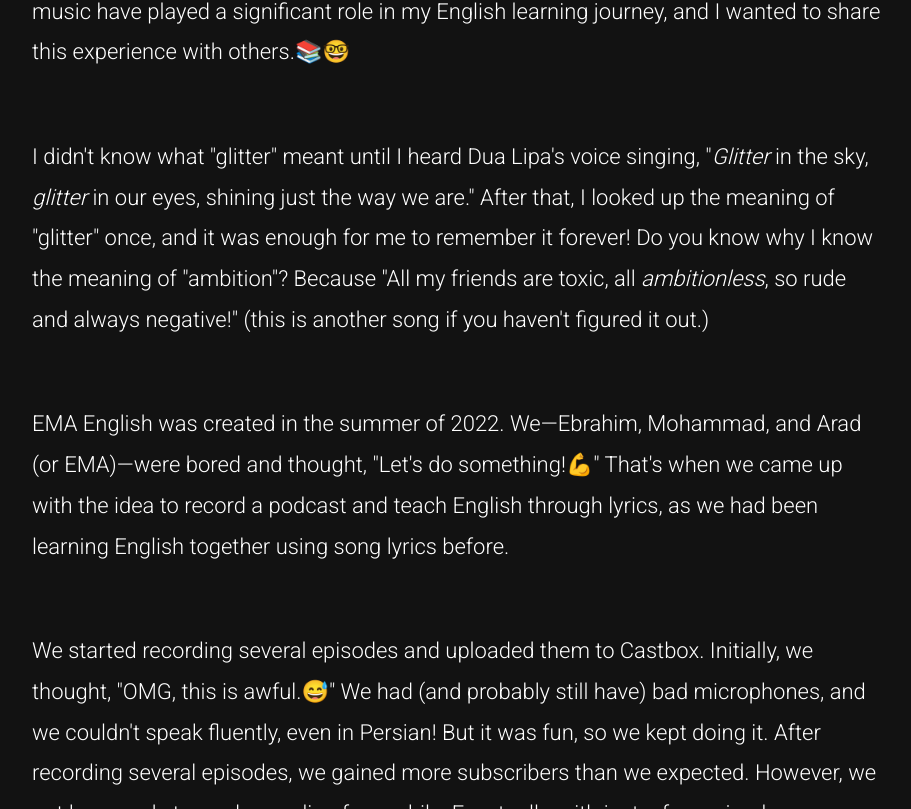
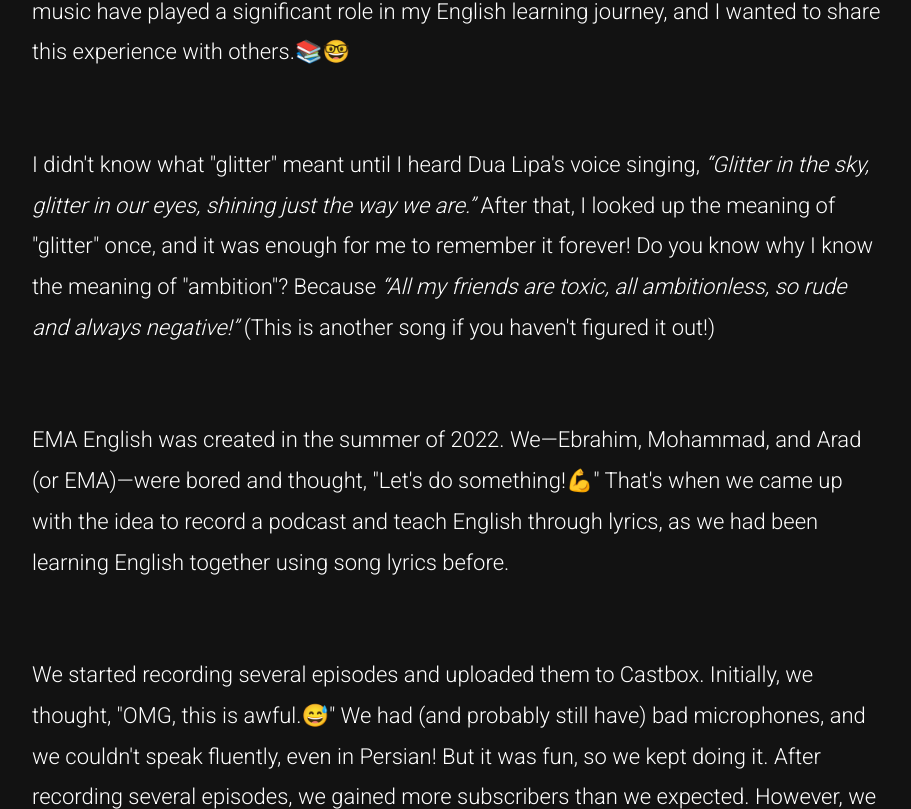
Before and after one commit to mitinull/portfolio-blog-nextjs-mui-multilanguage, a Next.js app: page /ema-english in a window 1280 px wide. Shown: the part 1751-2560 px from the top of the page, without its empty margins (182-1093 px from the left). Built offline with nearby package versions, Linux system fonts and the light colour scheme.

Commit message:
Adding PageQuote component

```diff
--- a/app/(index)/ema-english/page.jsx
+++ b/app/(index)/ema-english/page.jsx
@@ -3,6 +3,7 @@ import { Heading3 } from "@/components/mui-components/Heading3";
 import { PageContent } from "@/components/mui-components/PageContent";
 import { PageHeader } from "@/components/mui-components/PageHeader";
 import { PageImage } from "@/components/mui-components/PageImage";
+import { PageQuote } from "@/components/mui-components/PageQuote";
 import { ParagraphMedium } from "@/components/mui-components/ParagraphMedium";
 import { Podcasts } from "@mui/icons-material";
 import {
@@ -111,13 +112,19 @@ export default function Basketnull() {
             </ParagraphMedium>
             <ParagraphMedium>
               I didn't know what "glitter" meant until I heard Dua Lipa's voice
-              singing, "<i>Glitter</i> in the sky, <i>glitter</i> in our eyes,
-              shining just the way we are." After that, I looked up the meaning
-              of "glitter" once, and it was enough for me to remember it
-              forever! Do you know why I know the meaning of "ambition"? Because
-              "All my friends are toxic, all <i>ambitionless</i>, so rude and
-              always negative!" (this is another song if you haven't figured it
-              out.)
+              singing,{" "}
+              <PageQuote>
+                Glitter in the sky, glitter in our eyes, shining
+                just the way we are.
+              </PageQuote>{" "}
+              After that, I looked up the meaning of "glitter" once, and it was
+              enough for me to remember it forever! Do you know why I know the
+              meaning of "ambition"? Because{" "}
+              <PageQuote>
+                All my friends are toxic, all ambitionless, so rude and
+                always negative!
+              </PageQuote>{" "}
+              (This is another song if you haven't figured it out!)
             </ParagraphMedium>
             <ParagraphMedium>
               EMA English was created in the summer of 2022. We—Ebrahim,
--- a/components/mui-components/PageContent.jsx
+++ b/components/mui-components/PageContent.jsx
@@ -3,7 +3,7 @@ import { Stack } from "@mui/material";
 export function PageContent({ children }) {
   return (
     <Stack
-      spacing={{ xs: 5, sm: 8 }}
+      spacing={{ xs: 5, sm: 9 }}
       px={{ xs: 2, sm: 0 }}
       py={{ xs: 5, sm: 11 }}
     >
--- /dev/null
+++ b/components/mui-components/PageQuote.jsx
@@ -0,0 +1,13 @@
+import { Typography } from "@mui/material";
+
+export function PageQuote({ children }) {
+  return (
+    <Typography
+      component="i"
+      fontSize="inherit"
+      fontWeight="inherit"
+    >
+      &#8220;{children}&#8221;
+    </Typography>
+  );
+}
```
